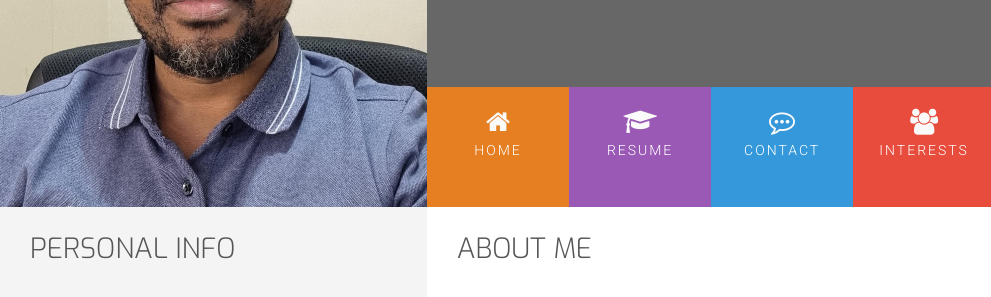
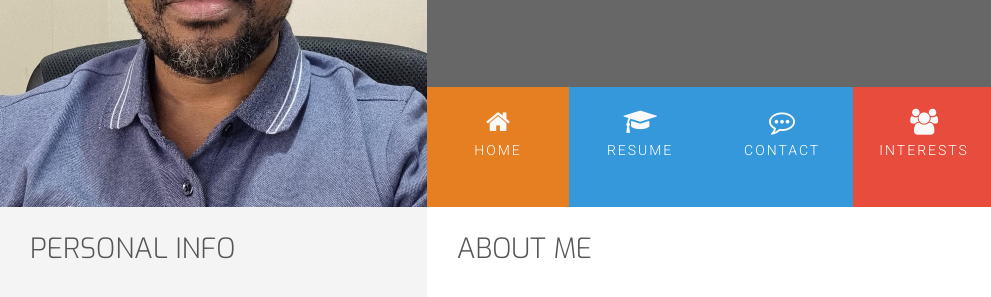
Before and after one commit to Bulle1982/InteractiveFrontDevelopment-Resume, a plain HTML site: page index.html in a window 1280 px wide. Shown: the part 162-459 px from the top of the page, 0-991 px from the left. Drawn offline with nearby package versions, Linux system fonts and the light colour scheme.

Commit message:
Change background-color of resume to blue

```diff
--- a/assets/css/style.css
+++ b/assets/css/style.css
@@ -39,7 +39,7 @@
 }
 
 .ui-menu-color-resume {
-    background-color: #9b59b6;
+    background-color: #3498db;
 }
 
 .ui-menu-color-contact {
```
